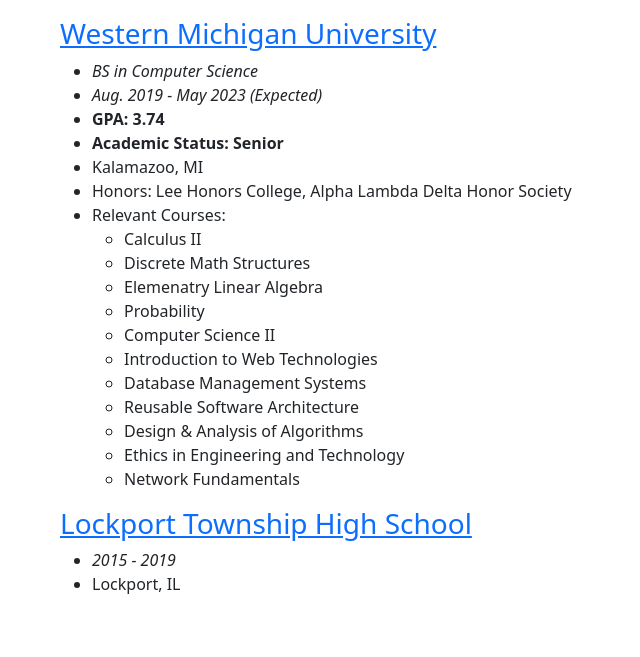
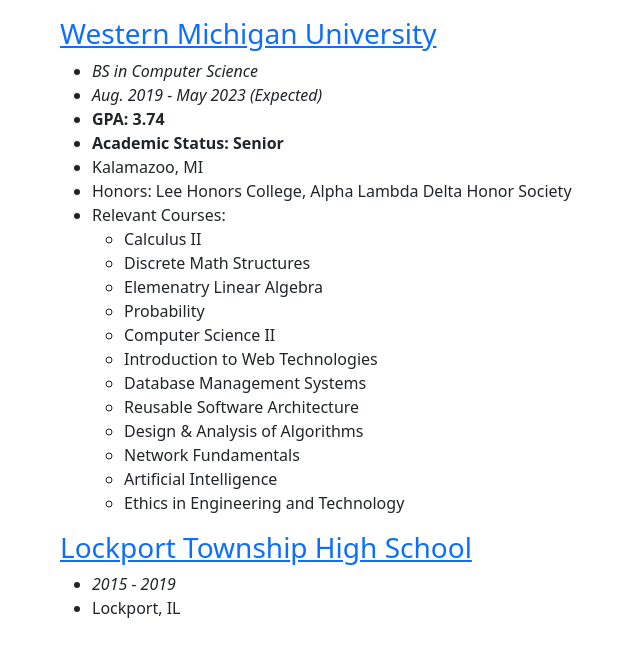
Before and after one commit to JacobKonkowski/JakeKonkowski.github.io, a plain HTML site: page education.html in a window 1280 px wide. Shown: the part 63-720 px from the top of the page, without its empty margins (22-662 px from the left). Drawn offline with Linux system fonts and the light colour scheme.

Commit message:
Added AI to relevant courses list in education.html

```diff
--- a/education.html
+++ b/education.html
@@ -33,8 +33,9 @@
 					<li>Database Management Systems</li>
 					<li>Reusable Software Architecture</li>
 					<li>Design & Analysis of Algorithms</li>
+					<li>Network Fundamentals</li>
+					<li>Artificial Intelligence</li>
 					<li>Ethics in Engineering and Technology</li>
-					<li>Network Fundamentals</li>
 				</ul>
 			</li>
 		</ul>
```
